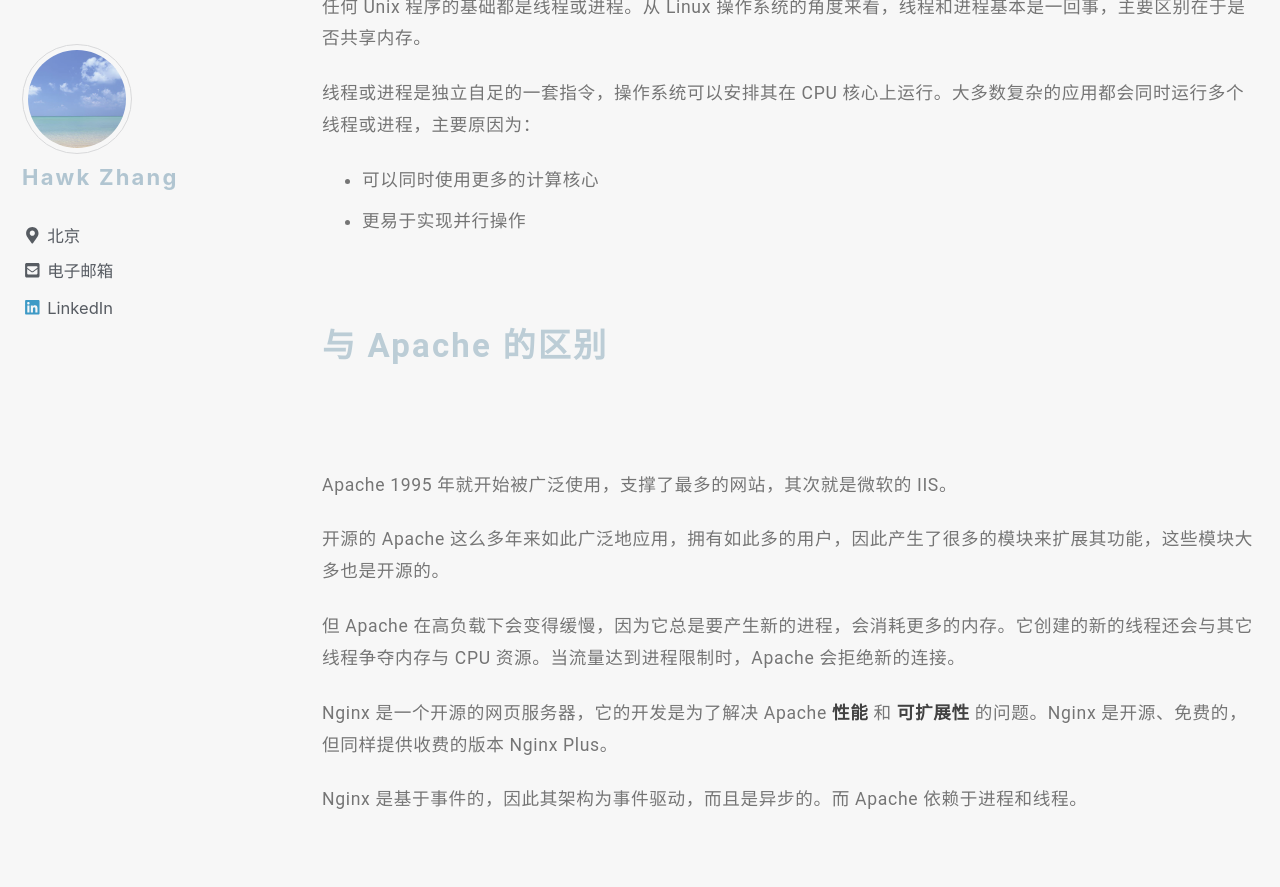
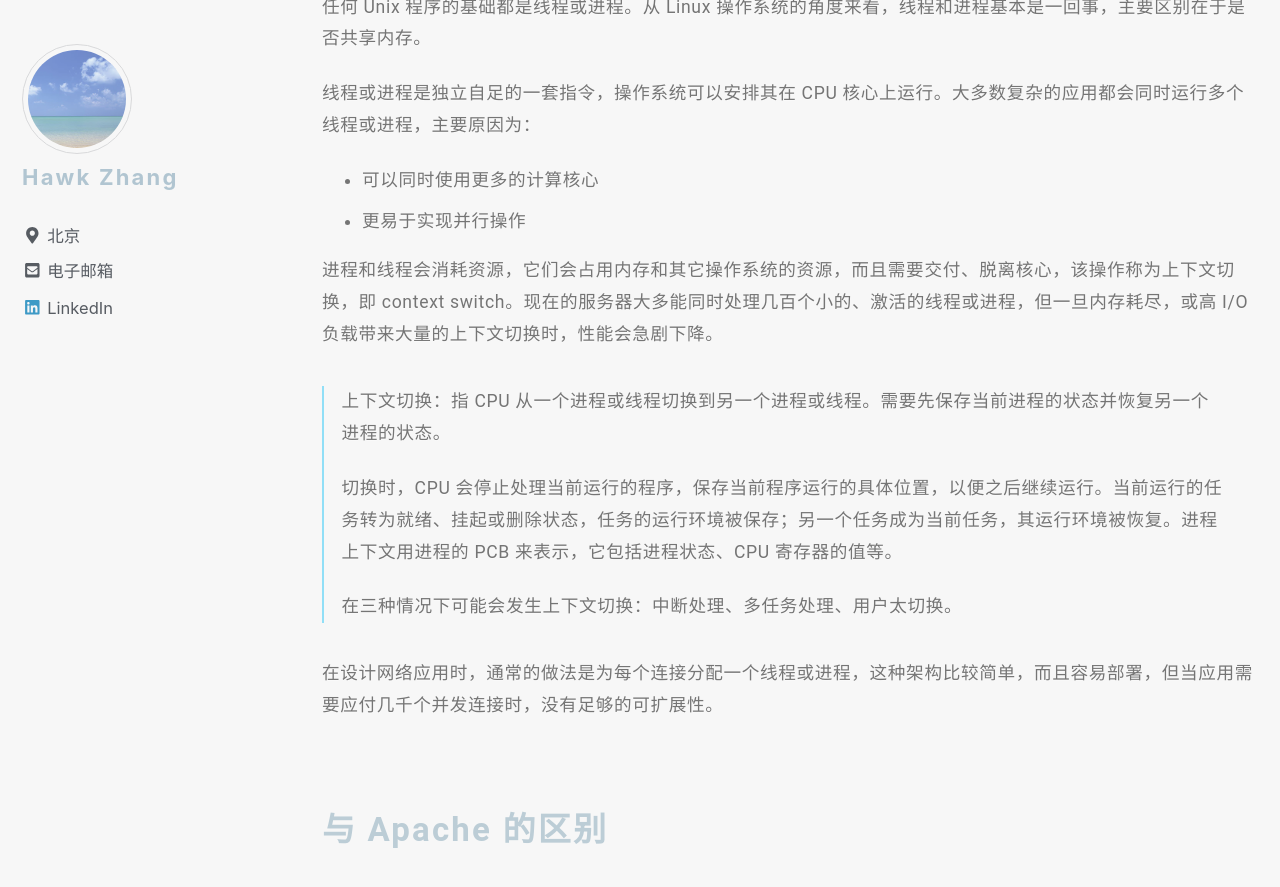
Before and after one commit to narru888/linotes_note, a Jekyll site: the page built from _posts/server/nginx/2016-01-03-nginx.basic.md, in a window 1280 px wide and 900 px high, scrolled down 2743 px. Shown: the top 887 px of the window. Built offline with Jekyll 4.4.1, drawn with Linux system fonts in a browser that asks for light colours; nearby versions of some CDN libraries; a script that is not in the unit is left out.

Commit message:
update on 2018-09-26 09:50:01 CST

```diff
--- a/_posts/server/nginx/2016-01-03-nginx.basic.md
+++ b/_posts/server/nginx/2016-01-03-nginx.basic.md
@@ -54,6 +54,18 @@
 
 * 可以同时使用更多的计算核心
 * 更易于实现并行操作
+
+进程和线程会消耗资源，它们会占用内存和其它操作系统的资源，而且需要交付、脱离核心，该操作称为上下文切换，即 context switch。现在的服务器大多能同时处理几百个小的、激活的线程或进程，但一旦内存耗尽，或高 I/O 负载带来大量的上下文切换时，性能会急剧下降。
+
+>上下文切换：指 CPU 从一个进程或线程切换到另一个进程或线程。需要先保存当前进程的状态并恢复另一个进程的状态。
+>
+>切换时，CPU 会停止处理当前运行的程序，保存当前程序运行的具体位置，以便之后继续运行。当前运行的任务转为就绪、挂起或删除状态，任务的运行环境被保存；另一个任务成为当前任务，其运行环境被恢复。进程上下文用进程的 PCB 来表示，它包括进程状态、CPU 寄存器的值等。
+>
+>在三种情况下可能会发生上下文切换：中断处理、多任务处理、用户太切换。
+>
+>
+
+在设计网络应用时，通常的做法是为每个连接分配一个线程或进程，这种架构比较简单，而且容易部署，但当应用需要应付几千个并发连接时，没有足够的可扩展性。
 
 
 
```
